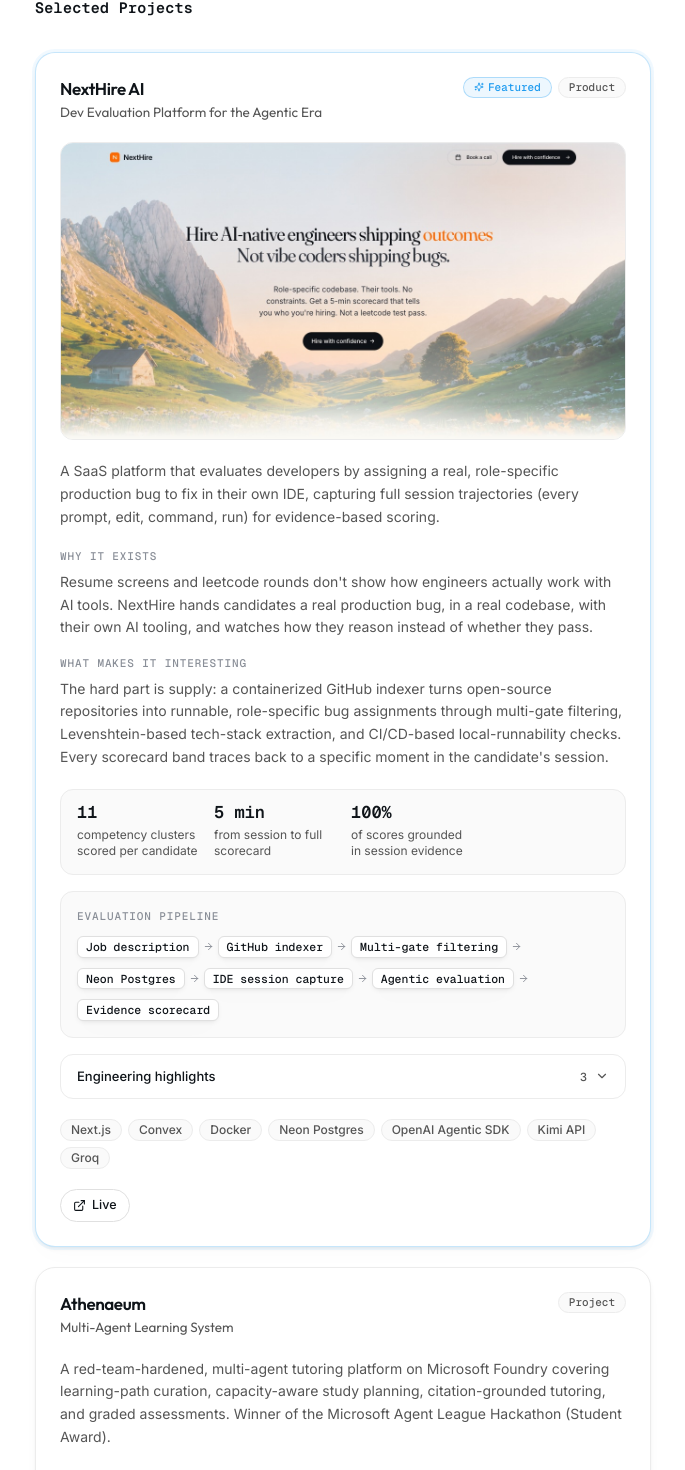
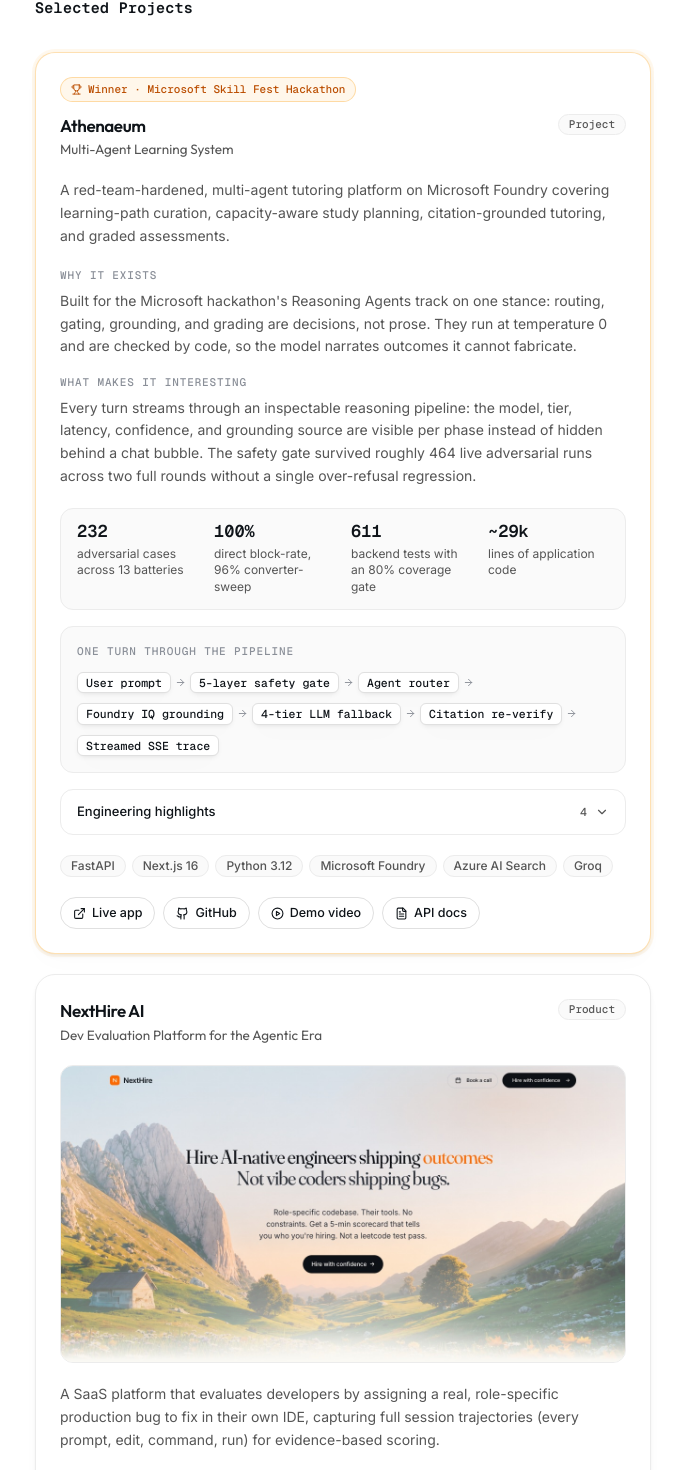
Before and after one commit to NithishaVenkatesh/Portfolio, a Next.js app: page / in a window 1280 px wide. Shown: the part 1374-2844 px from the top of the page, without its empty margins (297-982 px from the left). Built offline with nearby package versions, Linux system fonts and the light colour scheme.

Commit message:
Athenaeum first with Microsoft Skill Fest winner badge; drop More Builds
Also tighten two metric labels after fact-check: NextHire's 5-min
scorecard claim and Nucleus's vector index count wording.

Co-Authored-By: Claude Fable 5 <noreply@anthropic.com>

```diff
--- a/src/components/project-showcase.tsx
+++ b/src/components/project-showcase.tsx
@@ -10,6 +10,7 @@ import {
   Github,
   PlayCircle,
   Sparkles,
+  Trophy,
 } from "lucide-react";
 import { ArchitectureFlow } from "@/components/architecture-flow";
 import { Tag } from "@/components/ui/tag";
@@ -195,9 +196,18 @@ export function ProjectShowcase({ project }: { project: Project }) {
       className={cn(
         "rounded-card border border-line bg-card p-5 shadow-(--shadow-card) transition-shadow duration-300 hover:shadow-(--shadow-lift) sm:p-6",
         project.featured &&
-          "border-accent/25 shadow-[0_0_0_3px_rgba(29,155,240,0.06),var(--shadow-card)]",
+          (project.award
+            ? "border-amber-500/30 shadow-[0_0_0_3px_rgba(245,158,11,0.07),var(--shadow-card)]"
+            : "border-accent/25 shadow-[0_0_0_3px_rgba(29,155,240,0.06),var(--shadow-card)]"),
       )}
     >
+      {project.award && (
+        <span className="mb-3 inline-flex items-center gap-1.5 rounded-full border border-amber-500/30 bg-amber-500/8 px-2.5 py-1.5 font-mono text-[11px] font-medium leading-none text-amber-700">
+          <Trophy size={11} aria-hidden />
+          {project.award}
+        </span>
+      )}
+
       <div className="flex items-start justify-between gap-4">
         <div>
           <h3 className="font-display text-[17px] font-semibold leading-snug tracking-tight">
@@ -208,7 +218,7 @@ export function ProjectShowcase({ project }: { project: Project }) {
           </p>
         </div>
         <div className="flex shrink-0 items-center gap-1.5">
-          {project.featured && (
+          {project.featured && !project.award && (
             <span className="inline-flex items-center gap-1 rounded-full border border-accent/30 bg-accent/8 px-2.5 py-1 font-mono text-[11px] font-medium leading-none text-accent">
               <Sparkles size={10} aria-hidden />
               Featured
--- a/src/components/sections/projects.tsx
+++ b/src/components/sections/projects.tsx
@@ -1,8 +1,7 @@
-import { ExternalLink, Github } from "lucide-react";
 import { Section } from "@/components/ui/section";
 import { ProjectShowcase } from "@/components/project-showcase";
-import { Stagger, StaggerItem, Reveal } from "@/components/motion";
-import { miniBuilds, projects } from "@/data/site";
+import { Stagger, StaggerItem } from "@/components/motion";
+import { projects } from "@/data/site";
 
 export function ProjectsSection() {
   return (
@@ -14,43 +13,6 @@ export function ProjectsSection() {
           </StaggerItem>
         ))}
       </Stagger>
-
-      <Reveal className="mt-10">
-        <h3 className="font-mono text-[12.5px] font-medium uppercase tracking-[0.06em] text-faint">
-          More Builds
-        </h3>
-      </Reveal>
-      <Stagger className="mt-4 grid grid-cols-1 gap-3 sm:grid-cols-3">
-        {miniBuilds.map((build) => (
-          <StaggerItem key={build.title} className="h-full">
-            <article className="flex h-full flex-col rounded-card border border-line bg-card p-4 shadow-(--shadow-card) transition-shadow duration-300 hover:shadow-(--shadow-lift)">
-              <h4 className="font-display text-[14.5px] font-semibold tracking-tight">
-                {build.title}
-              </h4>
-              <p className="mt-1.5 flex-1 text-[13px] leading-relaxed text-soft">
-                {build.description}
-              </p>
-              <div className="mt-3 flex items-center gap-3">
-                {build.links.map((link) => {
-                  const Icon = link.kind === "github" ? Github : ExternalLink;
-                  return (
-                    <a
-                      key={link.href}
-                      href={link.href}
-                      target="_blank"
-                      rel="noopener noreferrer"
-                      className="inline-flex items-center gap-1.5 text-[12.5px] font-medium text-soft transition-colors duration-200 hover:text-ink"
-                    >
-                      <Icon size={12} aria-hidden />
-                      {link.label}
-                    </a>
-                  );
-                })}
-              </div>
-            </article>
-          </StaggerItem>
-        ))}
-      </Stagger>
     </Section>
   );
 }
--- a/src/data/site.ts
+++ b/src/data/site.ts
@@ -48,6 +48,8 @@ export type Project = {
   kind: "Product" | "Project";
   period?: string;
   featured?: boolean;
+  /** Award or honor, rendered as a trophy badge on the card. */
+  award?: string;
   description: string;
   /** The story: why it exists, and what makes it technically interesting. */
   why: string;
@@ -83,12 +85,6 @@ export type Stat = {
   value: number;
   suffix?: string;
   label: string;
-};
-
-export type MiniBuild = {
-  title: string;
-  description: string;
-  links: ProjectLink[];
 };
 
 const socials: SocialLink[] = [
@@ -145,62 +141,14 @@ export const experience: Experience[] = [
 
 export const projects: Project[] = [
   {
-    title: "NextHire AI",
-    tagline: "Dev Evaluation Platform for the Agentic Era",
-    kind: "Product",
-    featured: true,
-    description:
-      "A SaaS platform that evaluates developers by assigning a real, role-specific production bug to fix in their own IDE, capturing full session trajectories (every prompt, edit, command, run) for evidence-based scoring.",
-    why: "Resume screens and leetcode rounds don't show how engineers actually work with AI tools. NextHire hands candidates a real production bug, in a real codebase, with their own AI tooling, and watches how they reason instead of whether they pass.",
-    edge: "The hard part is supply: a containerized GitHub indexer turns open-source repositories into runnable, role-specific bug assignments through multi-gate filtering, Levenshtein-based tech-stack extraction, and CI/CD-based local-runnability checks. Every scorecard band traces back to a specific moment in the candidate's session.",
-    metrics: [
-      { value: "11", label: "competency clusters scored per candidate" },
-      { value: "5 min", label: "from session to full scorecard" },
-      { value: "100%", label: "of scores grounded in session evidence" },
-    ],
-    architecture: {
-      label: "Evaluation pipeline",
-      nodes: [
-        "Job description",
-        "GitHub indexer",
-        "Multi-gate filtering",
-        "Neon Postgres",
-        "IDE session capture",
-        "Agentic evaluation",
-        "Evidence scorecard",
-      ],
-    },
-    media: {
-      type: "image",
-      src: "/media/nexthire.jpg",
-      alt: "NextHire AI landing page: Hire AI-native engineers shipping outcomes",
-      width: 1200,
-      height: 630,
-      href: "https://nexthire-ai.tech",
-    },
-    highlights: [
-      "Engineered a containerized GitHub indexer with a multi-gate filtering pipeline, Levenshtein-based tech-stack extraction, paid-API exclusion, and CI/CD YAML-based local-runnability checks, persisting qualified repositories to Neon Postgres for SQL retrieval against any job description.",
-      "Built an evidence-grounded agentic evaluation pipeline generating a per-competency scorecard across 11 clusters, with every score grounded in the candidate's actual session rather than pass/fail signals.",
-      "Integrated Groq inference to power a low-latency AI assistant supporting recruiters throughout the hiring workflow.",
-    ],
-    stack: [
-      "Next.js",
-      "Convex",
-      "Docker",
-      "Neon Postgres",
-      "OpenAI Agentic SDK",
-      "Kimi API",
-      "Groq",
-    ],
-    links: [{ label: "Live", href: "https://nexthire-ai.tech", kind: "live" }],
-  },
-  {
     title: "Athenaeum",
     tagline: "Multi-Agent Learning System",
     kind: "Project",
+    featured: true,
+    award: "Winner · Microsoft Skill Fest Hackathon",
     description:
-      "A red-team-hardened, multi-agent tutoring platform on Microsoft Foundry covering learning-path curation, capacity-aware study planning, citation-grounded tutoring, and graded assessments. Winner of the Microsoft Agent League Hackathon (Student Award).",
-    why: "Built for the Microsoft Agents League Reasoning Agents track on one stance: routing, gating, grounding, and grading are decisions, not prose. They run at temperature 0 and are checked by code, so the model narrates outcomes it cannot fabricate.",
+      "A red-team-hardened, multi-agent tutoring platform on Microsoft Foundry covering learning-path curation, capacity-aware study planning, citation-grounded tutoring, and graded assessments.",
+    why: "Built for the Microsoft hackathon's Reasoning Agents track on one stance: routing, gating, grounding, and grading are decisions, not prose. They run at temperature 0 and are checked by code, so the model narrates outcomes it cannot fabricate.",
     edge: "Every turn streams through an inspectable reasoning pipeline: the model, tier, latency, confidence, and grounding source are visible per phase instead of hidden behind a chat bubble. The safety gate survived roughly 464 live adversarial runs across two full rounds without a single over-refusal regression.",
     metrics: [
       { value: "232", label: "adversarial cases across 13 batteries" },
@@ -258,6 +206,55 @@ export const projects: Project[] = [
     ],
   },
   {
+    title: "NextHire AI",
+    tagline: "Dev Evaluation Platform for the Agentic Era",
+    kind: "Product",
+    description:
+      "A SaaS platform that evaluates developers by assigning a real, role-specific production bug to fix in their own IDE, capturing full session trajectories (every prompt, edit, command, run) for evidence-based scoring.",
+    why: "Resume screens and leetcode rounds don't show how engineers actually work with AI tools. NextHire hands candidates a real production bug, in a real codebase, with their own AI tooling, and watches how they reason instead of whether they pass.",
+    edge: "The hard part is supply: a containerized GitHub indexer turns open-source repositories into runnable, role-specific bug assignments through multi-gate filtering, Levenshtein-based tech-stack extraction, and CI/CD-based local-runnability checks. Every scorecard band traces back to a specific moment in the candidate's session.",
+    metrics: [
+      { value: "11", label: "competency clusters scored per candidate" },
+      { value: "5-min", label: "scorecard for every session" },
+      { value: "100%", label: "of scores grounded in session evidence" },
+    ],
+    architecture: {
+      label: "Evaluation pipeline",
+      nodes: [
+        "Job description",
+        "GitHub indexer",
+        "Multi-gate filtering",
+        "Neon Postgres",
+        "IDE session capture",
+        "Agentic evaluation",
+        "Evidence scorecard",
+      ],
+    },
+    media: {
+      type: "image",
+      src: "/media/nexthire.jpg",
+      alt: "NextHire AI landing page: Hire AI-native engineers shipping outcomes",
+      width: 1200,
+      height: 630,
+      href: "https://nexthire-ai.tech",
+    },
+    highlights: [
+      "Engineered a containerized GitHub indexer with a multi-gate filtering pipeline, Levenshtein-based tech-stack extraction, paid-API exclusion, and CI/CD YAML-based local-runnability checks, persisting qualified repositories to Neon Postgres for SQL retrieval against any job description.",
+      "Built an evidence-grounded agentic evaluation pipeline generating a per-competency scorecard across 11 clusters, with every score grounded in the candidate's actual session rather than pass/fail signals.",
+      "Integrated Groq inference to power a low-latency AI assistant supporting recruiters throughout the hiring workflow.",
+    ],
+    stack: [
+      "Next.js",
+      "Convex",
+      "Docker",
+      "Neon Postgres",
+      "OpenAI Agentic SDK",
+      "Kimi API",
+      "Groq",
+    ],
+    links: [{ label: "Live", href: "https://nexthire-ai.tech", kind: "live" }],
+  },
+  {
     title: "Nucleus AI",
     tagline: "Enterprise Knowledge Platform",
     kind: "Project",
@@ -268,7 +265,7 @@ export const projects: Project[] = [
     metrics: [
       { value: "~7s", label: "local end-to-end query latency" },
       { value: "6", label: "instrumented pipeline stages per query" },
-      { value: "3", label: "vector indexes fused at query time" },
+      { value: "3", label: "vector indexes: pages, chunks, images" },
     ],
     architecture: {
       label: "Query pipeline",
@@ -351,47 +348,6 @@ export const projects: Project[] = [
       {
         label: "GitHub",
         href: "https://github.com/NithishaVenkatesh/AutoDocs_v1",
-        kind: "github",
-      },
-    ],
-  },
-];
-
-/** Smaller public builds, shown as a compact strip below the main showcases. */
-export const miniBuilds: MiniBuild[] = [
-  {
-    title: "Quirk",
-    description:
-      "GitHub automation for product teams: turns GitHub activity into real execution across Slack and Asana using a visual workflow builder and typed backend services.",
-    links: [
-      { label: "Live", href: "https://quirk-v2.vercel.app", kind: "live" },
-      {
-        label: "GitHub",
-        href: "https://github.com/theCodeForgerHQ/Quirk-V3",
-        kind: "github",
-      },
-    ],
-  },
-  {
-    title: "Neuronote",
-    description:
-      "An AI-native note system that atomizes raw thought dumps into clean, typed notes with semantic embeddings and low-friction retrieval.",
-    links: [
-      {
-        label: "GitHub",
-        href: "https://github.com/theCodeForgerHQ/Neuronote",
-        kind: "github",
-      },
-    ],
-  },
-  {
-    title: "Glide",
-    description:
-      "A lightweight macOS menu-bar utility that controls the mouse cursor with hand gestures captured through the built-in webcam.",
-    links: [
-      {
-        label: "GitHub",
-        href: "https://github.com/theCodeForgerHQ/Glide-MacOS",
         kind: "github",
       },
     ],
@@ -566,7 +522,7 @@ export const tools: Tool[] = [
 
 export const achievements: Achievement[] = [
   {
-    title: "Winner, Microsoft Agent League Hackathon",
+    title: "Winner, Microsoft Skill Fest Hackathon",
     detail: "Student Award, Project Athenaeum",
     year: "2026",
   },
```
